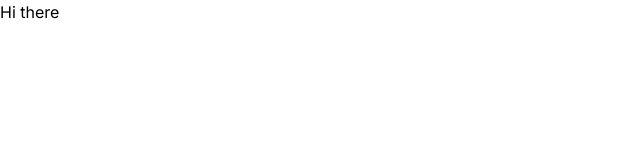
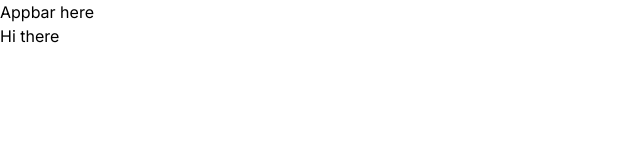
Before and after one commit to syedahmedullah14/NextJs-Cohort-2.0, a Next.js app: page / in a window 1280 px wide. Shown: the top 160 px of the page, without its empty margins (0-640 px from the left). Built offline with nearby package versions, Linux system fonts and the light colour scheme.

Commit message:
Layouts in Nextjs

```diff
--- a/app/layout.tsx
+++ b/app/layout.tsx
@@ -16,6 +16,9 @@ export default function RootLayout({
 }>) {
   return (
     <html lang="en">
+      <div>
+        Appbar here
+      </div>
       <body className={inter.className}>{children}</body>
     </html>
   );
```
